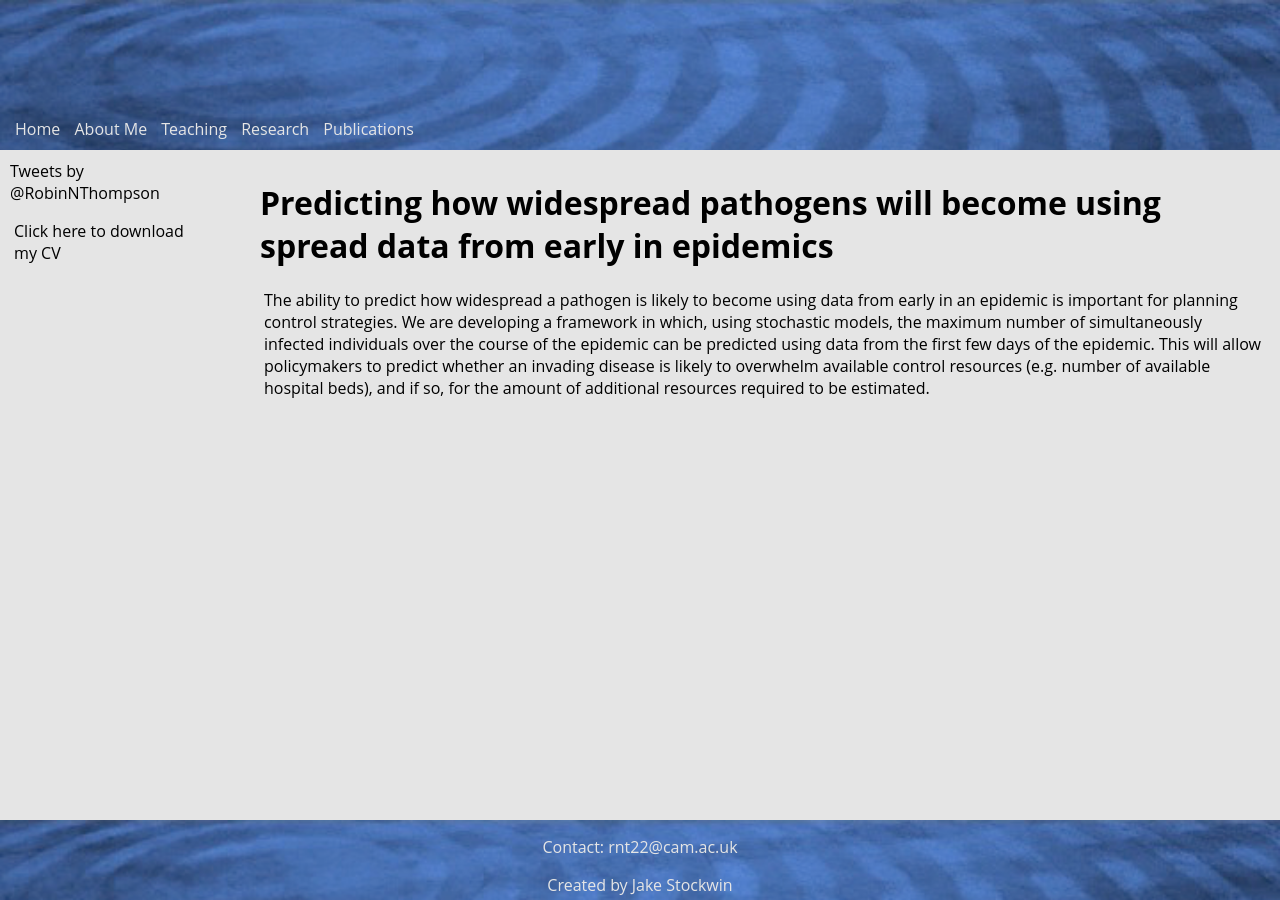
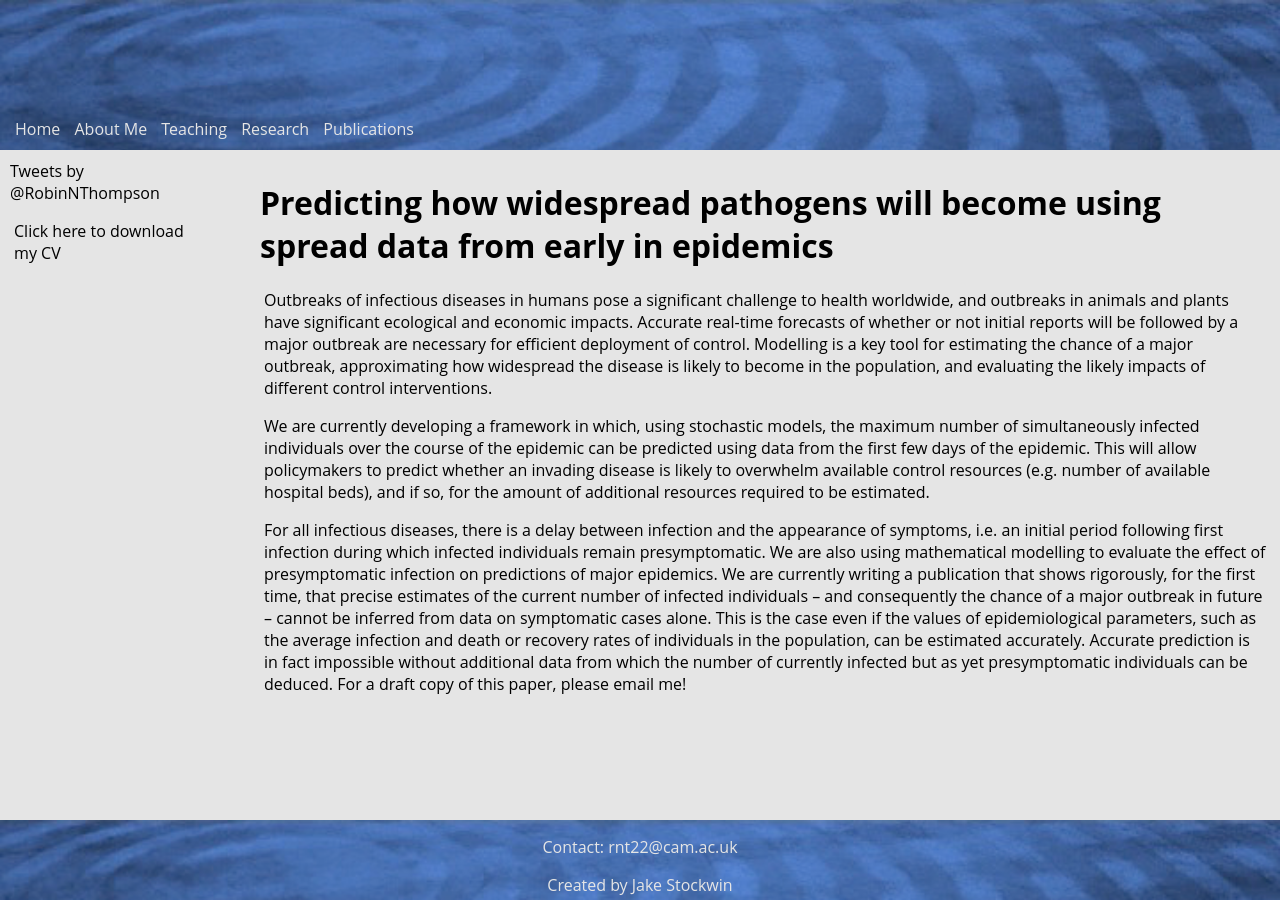
Before and after one commit to robin-thompson/robin-thompson.github.io, a Jekyll site: the page built from _research-projects/001-Predicting-how-widespread-pathogens-will-become-using-spread-data-from-early-in-epidemics.html, in a window 1280 px wide. Built offline with Jekyll 4.4.1, drawn with Linux system fonts in a browser that asks for light colours; comment, search, counter and statistics services are not loaded.

Commit message:
Add text to research project

```diff
--- a/_research-projects/001-Predicting-how-widespread-pathogens-will-become-using-spread-data-from-early-in-epidemics.html
+++ b/_research-projects/001-Predicting-how-widespread-pathogens-will-become-using-spread-data-from-early-in-epidemics.html
@@ -1,8 +1,19 @@
 ---
 title: Predicting how widespread pathogens will become using spread data from early in epidemics
 ---
-<p>The ability to predict how widespread a pathogen is likely to become using data from early in an epidemic is important for planning
-control strategies.  We are developing a framework in which, using stochastic models, the maximum number of simultaneously infected
+<p> Outbreaks of infectious diseases in humans pose a significant challenge to health worldwide, and outbreaks in animals and plants have significant ecological and economic impacts.
+Accurate real-time forecasts of whether or not initial reports will be followed by a major outbreak are necessary for efficient deployment of control.
+Modelling is a key tool for estimating the chance of a major outbreak, approximating how widespread the disease is likely to become in the population, and evaluating the likely
+impacts of different control interventions. </p>
+
+<p> We are currently developing a framework in which, using stochastic models, the maximum number of simultaneously infected
 individuals over the course of the epidemic can be predicted using data from the first few days of the epidemic. This will allow policymakers to predict whether an invading disease
 is likely to overwhelm available control resources (e.g. number of available hospital beds), and if so, for the amount of additional resources required to be estimated.
-<p>
+</p>
+
+<p> For all infectious diseases, there is a delay between infection and the appearance of symptoms, i.e. an initial period following first infection during which infected individuals remain presymptomatic.
+We are also using mathematical modelling to evaluate the effect of presymptomatic infection on predictions of major epidemics.
+We are currently writing a publication that shows rigorously, for the first time, that precise estimates of the current number of infected individuals – and consequently the chance of a major outbreak in future – cannot be inferred from data on symptomatic cases alone.
+This is the case even if the values of epidemiological parameters, such as the average infection and death or recovery rates of individuals in the population, can be estimated accurately.
+Accurate prediction is in fact impossible without additional data from which the number of currently infected but as yet presymptomatic individuals can be deduced. For a draft copy of this paper, please email me!
+</p>
```
